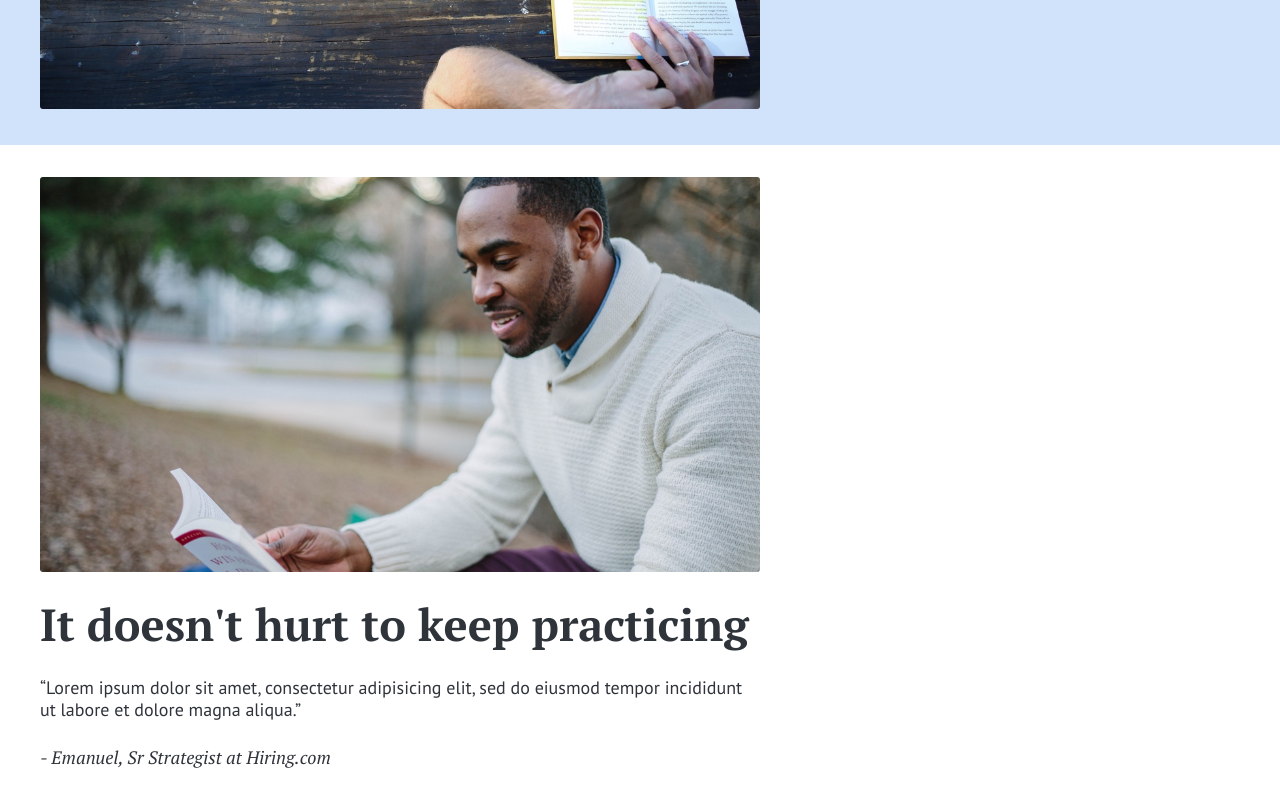
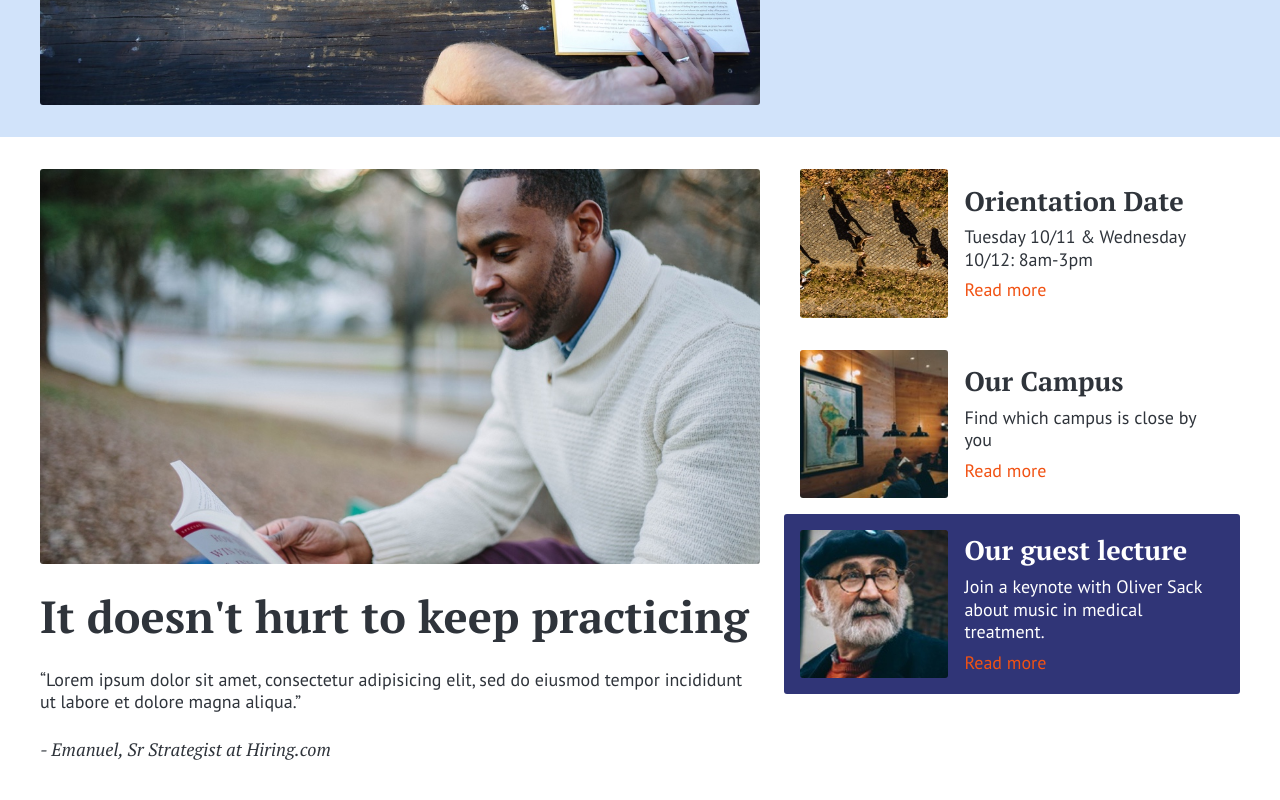
Before and after one commit to chirmer/colmar, a plain HTML site: page index.html in a window 1280 px wide. Shown: the part 523-1323 px from the top of the page. Drawn offline with Linux system fonts and the light colour scheme; a web font is replaced by a local one.

Commit message:
Finish desktop version of main content.

```diff
--- a/index.html
+++ b/index.html
@@ -39,16 +39,45 @@
       </section>
     </div>
 
-    <main class="flex content-container"> <!-- Information -->
-      <div class="flex direction-column width-60 justify-start"> <!-- Large article -->
+    <main class="flex"> <!-- Information -->
+      <div class="flex content-container">
+        <article class="flex direction-column width-60 justify-start"> <!-- Large article -->
           <img src="resources/images/information-main.jpg" alt="Student reading"
           class="border-rounded img-cover img-fullwidth">
           <h1>It doesn't hurt to keep practicing</h1>
           <p>“Lorem ipsum dolor sit amet, consectetur adipisicing elit, sed do eiusmod
             tempor incididunt ut labore et dolore magna aliqua.”</p>
           <p class="it-serif">- Emanuel, Sr Strategist at Hiring.com</p>
-      </div>
-      <div class=""> <!-- Side articles -->
+        </article>
+        <aside class="flex direction-column"> <!-- Side articles -->
+          <figure class="flex items-center">
+            <img src="resources/images/information-orientation.jpg" alt="Orientation"
+            class="border-rounded img-cover">
+            <figcaption class="flex direction-column">
+              <h2>Orientation Date</h2>
+              <p>Tuesday 10/11 &amp; Wednesday 10/12: 8am-3pm</p>
+              <a>Read more</a>
+            </figcaption>
+          </figure>
+          <figure class="flex items-center">
+            <img src="resources/images/information-campus.jpg" alt="Campus"
+            class="border-rounded img-cover">
+            <figcaption class="flex direction-column">
+              <h2>Our Campus</h2>
+              <p>Find which campus is close by you</p>
+              <a>Read more</a>
+            </figcaption>
+          </figure>
+          <figure class="flex items-center border-rounded">
+            <img src="resources/images/information-guest-lecture.jpg" alt="Oliver Sack"
+            class="border-rounded img-cover">
+            <figcaption class="flex direction-column">
+              <h2>Our guest lecture</h2>
+              <p>Join a keynote with Oliver Sack about music in medical treatment.</p>
+              <a>Read more</a>
+            </figcaption>
+          </figure>
+        </aside>
       </div>
     </main>
 
--- a/resources/css/style.css
+++ b/resources/css/style.css
@@ -18,7 +18,7 @@ h1 {
 }
 
 h2 {
-  font-size: 1.75em;
+  font-size: 1.5em;
   line-height: 1.25em;
 }
 
@@ -114,8 +114,8 @@ header {
   height: 64px;
 }
 
-header div.content-container, section {
-  padding: 0 1.5rem;
+header div.content-container, section, main {
+  padding: 0 24px;
 }
 
 header img {
@@ -148,7 +148,7 @@ nav a:active {
 /* ---------- Banner ---------- */
 
 section figure.flex img {
-  margin: 2rem 1.5rem 2rem 0;
+  margin: 32px 24px 32px 0;
 }
 
 figcaption {
@@ -163,12 +163,57 @@ figcaption span.btn {
   max-width: 50%;
 }
 
+figcaption a {
+  color: #f15213;
+}
+
+figcaption a:hover {
+  color: #06b5c8;
+  transition: color 200ms linear 0ms;
+  cursor: pointer;
+}
+
 /* ---------- Main ---------- */
 
 main {
-  padding: 32px 0;
+  padding: 32px 24px;
 }
 
-main div.direction-column h1, main div.direction-column p {
-  margin: 24px 0 0 0;
+main article h1, main article p {
+  margin-top: 24px;
 }
+
+main aside {
+  width: 40%;
+  margin-left: 24px;
+  margin-right: 0;
+}
+
+main aside figure {
+  padding: 16px;
+}
+
+main aside figure img {
+  max-width: 35%;
+  height: auto;
+  overflow: hidden;
+  background-size: cover;
+  margin-right: 16px;
+}
+
+main aside figcaption {
+  width: 65%;
+}
+
+aside p {
+  margin: 8px 0;
+}
+
+main aside figure:last-child {
+  background-color: #303577;
+  color: white;
+}
+
+main aside figure:first-child {
+  padding-top: 0;
+}
```
Lines whose indentation alone changed are shown as unchanged.
